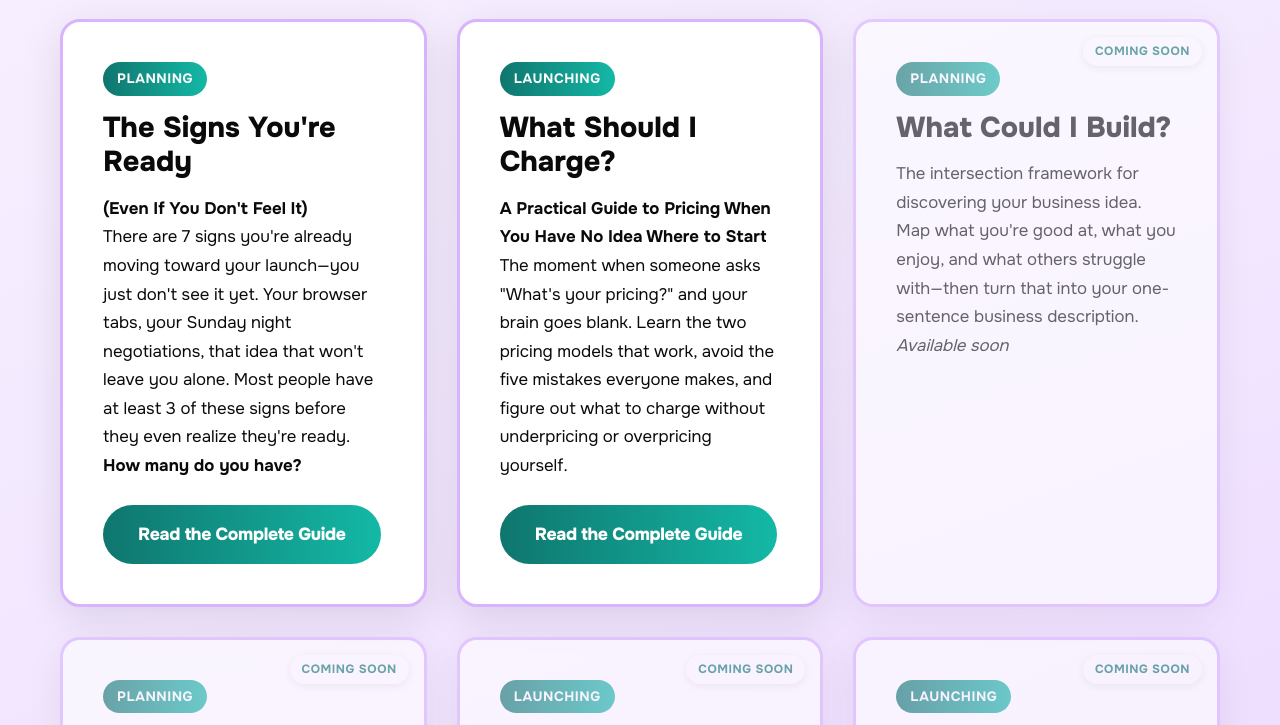
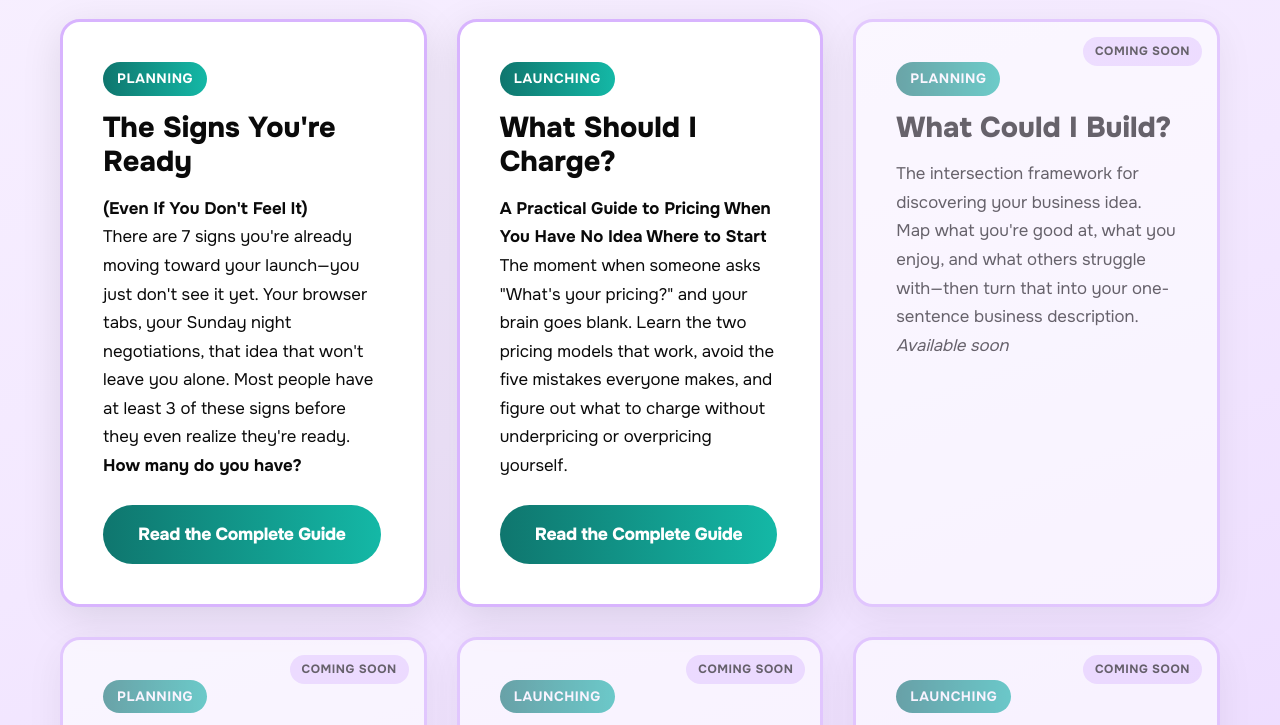
Before and after one commit to jakewolpert/LaunchIT-, a plain HTML site: page resources.html in a window 1280 px wide. Shown: the part 562-1287 px from the top of the page. Drawn offline with Linux system fonts and the light colour scheme; a script that the page names is missing.

Commit message:
Update resources.html

```diff
--- a/resources.html
+++ b/resources.html
@@ -115,18 +115,23 @@
             opacity: 0.6;
         }
 
-        .placeholder-badge {
+     .placeholder-badge {
     position: absolute;
     top: 15px;
     right: 15px;
-    background: white;
-    color: #0f766e;
+    background: #e9d5ff;
+    color: #0a0a0a;
     padding: 5px 12px;
     border-radius: 20px;
     font-size: 0.75em;
     font-weight: 700;
     text-transform: uppercase;
     letter-spacing: 0.5px;
+}
+
+.video-card .placeholder-badge {
+    background: white;
+    color: #0f766e;
     box-shadow: 0 2px 8px rgba(0, 0, 0, 0.1);
 }
 
```
